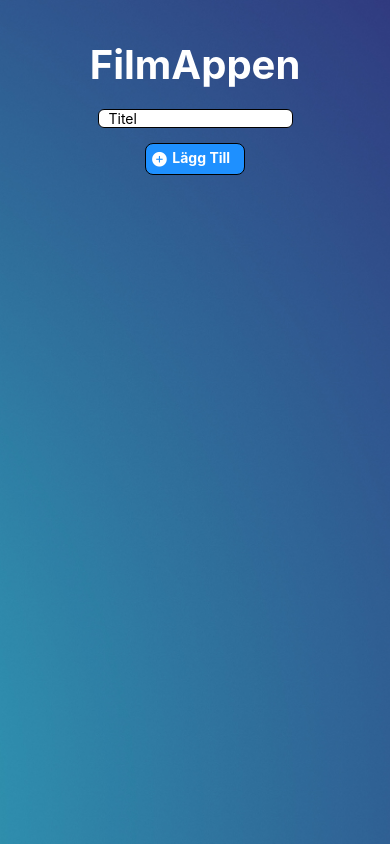
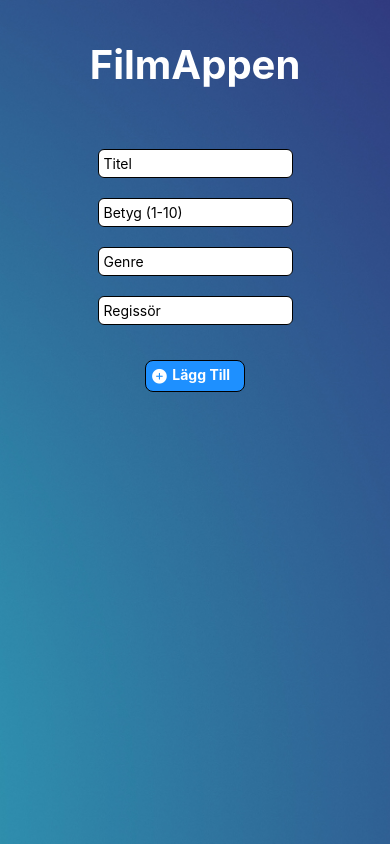
Before and after one commit to chubrubbaloo/EC-Utveckling-For-Android-Plattformar, a React Native app: screen /Home in a window 390 px wide. Built offline with nearby package versions, Linux system fonts and the light colour scheme.

Commit message:
Fully Operational

```diff
--- a/components/Header.js
+++ b/components/Header.js
@@ -1,11 +1,11 @@
-import {StyleSheet, Text, View} from 'react-native';
+import { StyleSheet, Text, View } from 'react-native';
 
 
 
-const Header = ({title}) => {
+const Header = ({ title }) => {
     return (
         <View style={styles.container}>
-        <Text style={styles.header}>{title}</Text>
+            <Text style={styles.header}>{title}</Text>
         </View>
 
     )
@@ -18,7 +18,7 @@ const styles = StyleSheet.create({
     header: {
         fontWeight: 'bold',
         fontSize: 40,
-        marginTop: 40,
+        margin: 40,
         alignItems: 'center',
         color: '#FFF'
     }
--- a/components/MovieInput.js
+++ b/components/MovieInput.js
@@ -5,17 +5,17 @@ import { useState } from "react";
 
 const MovieInput = ({ setMovies }) => {
 
-    const [textInput, setTextInput] = useState("");
+    const [textInput, setTextInput] = useState({ title: '', rating: '', genre: '', director: '' });
 
 
-    const handleChangedText = (text) => {
-        setTextInput(text);
+    const handleChangedText = (text, key) => {
+        setTextInput((prev) => ({ ...prev, [key]: text }));
 
     }
 
     const handleAddedMovie = () => {
-        if (textInput.length < 1) {
-            Alert.alert('Hoppsan!', 'En filmtitel kan inte vara tom!')
+        if (textInput.title.length < 1) {
+            Alert.alert('Hoppsan!', 'Inga fält får vara tomma.')
         } else {
             setMovies((previous) => previous.concat(textInput));
         }
@@ -26,8 +26,27 @@ const MovieInput = ({ setMovies }) => {
             <TextInput
                 style={styles.movieInput}
                 placeholder='Titel'
-                onChangeText={handleChangedText}
-                value={textInput}
+                onChangeText={(title) => handleChangedText(title, 'title')}
+                value={textInput.title}
+            />
+            <TextInput
+                style={styles.movieInput}
+                placeholder='Betyg (1-10)'
+                onChangeText={(rating) => handleChangedText(rating, 'rating')}
+                value={textInput.rating}
+                maxLength={2}
+            />
+            <TextInput
+                style={styles.movieInput}
+                placeholder='Genre'
+                onChangeText={(genre) => handleChangedText(genre, 'genre')}
+                value={textInput.genre}
+            />
+            <TextInput
+                style={styles.movieInput}
+                placeholder='Regissör'
+                onChangeText={(director) => handleChangedText(director, 'director')}
+                value={textInput.director}
             />
             <Pressable
                 style={({ pressed }) => [styles.pressableButton, { opacity: pressed ? 0.5 : 1 }]}
@@ -64,7 +83,8 @@ const styles = StyleSheet.create({
     movieInput: {
         backgroundColor: '#FFF',
         marginHorizontal: 20,
-        paddingHorizontal: 10,
+        marginBottom: 20,
+        padding: 5,
         borderRadius: 6,
         borderWidth: 1.5,
         width: '50%'
--- a/screens/SelectedMovie.js
+++ b/screens/SelectedMovie.js
@@ -1,5 +1,7 @@
 import { NativeEventEmitter, Button, Pressable, StyleSheet, Text, View, ImageBackground, Dimensions } from 'react-native';
 import { MaterialIcons } from '@expo/vector-icons';
+import { FontAwesome } from '@expo/vector-icons';
+import { MaterialCommunityIcons } from '@expo/vector-icons';
 import Header from '../components/Header';
 
 const SelectedMovie = ({ route, navigation }) => {
@@ -10,11 +12,8 @@ const SelectedMovie = ({ route, navigation }) => {
 
     const handleDelete = () => {
         emmiter.emit('delete', movie)
-        console.log('Deleted successfully')
         navigation.goBack();
     }
-
-
 
     return (
         <View style={styles.container}>
@@ -24,13 +23,14 @@ const SelectedMovie = ({ route, navigation }) => {
                 resizeMode='cover'
             >
                 <Header
-                    title={movie}
+                    title={movie.title}
                 />
-                <Text style={styles.text}>Film: {movie}
-                    {'\n'}Genre: {movie}
-                    {'\n'}Betyg: {movie}</Text>
+                <Text style={styles.text}>
+                    <FontAwesome style={styles.clicker} name="star" size={16} color="black" /> Betyg: {movie.rating} / 10
+                    {'\n'}<MaterialCommunityIcons style={styles.clicker} name="pistol" size={16} color="black" /> Genre: {movie.genre}
+                    {'\n'}<FontAwesome name="video-camera" size={16} color="black" /> Regissör: {movie.director}</Text>
                 <Pressable
-                   style={({ pressed }) => [styles.pressableButton,{ opacity: pressed ? 0.5 : 1 }]}
+                    style={({ pressed }) => [styles.pressableButton, { opacity: pressed ? 0.5 : 1 }]}
                     onPress={handleDelete}>
                     <MaterialIcons style={styles.clicker} name="remove-circle" size={18} color="white" />
                     <Text style={styles.buttonText}> Ta Bort</Text>
@@ -62,12 +62,12 @@ const styles = StyleSheet.create({
     },
 
     text: {
-        marginTop: 150,
+        marginTop: 100,
         borderWidth: 1.5,
-        backgroundColor: 'dodgerblue',
+        backgroundColor: 'white',
         fontWeight: 'bold',
-        color: 'white',
-        padding: 10,
+        fontSize: 20,
+        padding: 20,
         borderRadius: 8
     },
     buttonText: {
```
